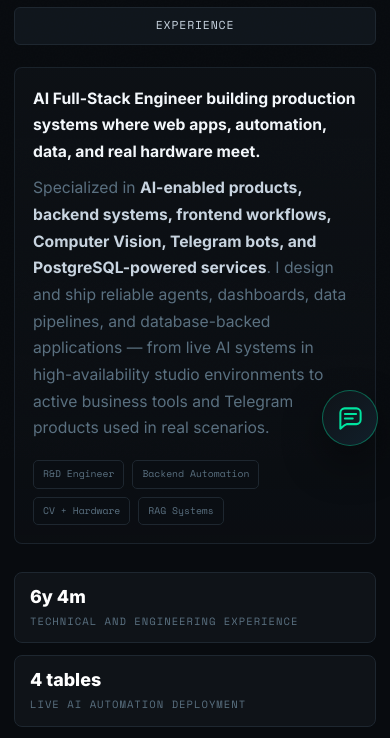
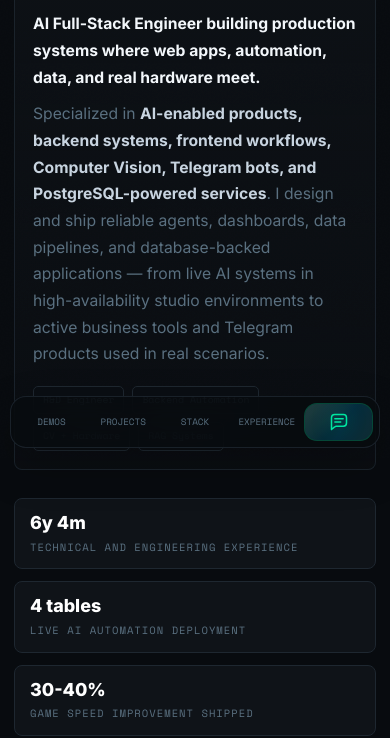
Before and after one commit to harutgrigoryan65-hash/portfolio, a website: page index.html in a window 390 px wide. Shown: the part 386-1124 px from the top of the page. Drawn offline with nearby package versions, Linux system fonts and the light colour scheme.

Commit message:
ai assist button

```diff
--- a/index.html
+++ b/index.html
@@ -88,6 +88,41 @@
             background: rgba(0,229,160,0.07);
         }
 
+        .site-nav .nav-chat-link {
+            position: relative;
+            color: var(--accent);
+            display: inline-grid;
+            place-items: center;
+            min-width: 42px;
+            overflow: hidden;
+            isolation: isolate;
+        }
+
+        .site-nav .nav-chat-link::before {
+            content: "";
+            position: absolute;
+            inset: 0;
+            z-index: -1;
+            background:
+                linear-gradient(135deg, rgba(255,255,255,0.18), transparent 34%),
+                linear-gradient(120deg, rgba(0,229,160,0.06), rgba(0,144,255,0.18), rgba(255,255,255,0.08), rgba(0,229,160,0.18));
+            background-size: 220% 220%;
+            opacity: 0.88;
+            animation: navChatLiquid 5s ease-in-out infinite;
+        }
+
+        .site-nav .nav-chat-link svg {
+            width: 18px;
+            height: 18px;
+            stroke: currentColor;
+            filter: drop-shadow(0 0 10px rgba(0,229,160,0.32));
+        }
+
+        @keyframes navChatLiquid {
+            0%, 100% { background-position: 0% 50%; }
+            50% { background-position: 100% 50%; }
+        }
+
         /* ─── HEADER ─── */
         header {
             margin-bottom: 54px;
@@ -905,23 +940,56 @@
 	            body { line-height: 1.58; }
 
 	            .container {
-                padding: 14px 14px 96px;
+	                padding: 14px 14px 124px;
 	            }
 
 	            .site-nav {
-                width: 100%;
-                justify-content: flex-start;
-                overflow-x: auto;
-                margin-bottom: 28px;
+	                position: fixed;
+	                left: 10px;
+	                right: 10px;
+	                top: auto;
+	                bottom: max(10px, env(safe-area-inset-bottom));
+	                z-index: 35;
+	                width: auto;
+	                max-width: none;
+	                display: grid;
+	                grid-template-columns: repeat(5, minmax(0, 1fr));
+	                justify-content: stretch;
+	                gap: 3px;
+	                overflow: hidden;
+	                margin: 0;
 	                padding: 6px;
 	                scrollbar-width: none;
+	                border-radius: 16px;
 	            }
 
 	            .site-nav::-webkit-scrollbar { display: none; }
 
 	            .site-nav a {
-                font-size: 0.64em;
-                padding: 8px 10px;
+	                min-width: 0;
+	                display: flex;
+	                align-items: center;
+	                justify-content: center;
+	                height: 38px;
+	                padding: 0 4px;
+	                border-radius: 11px;
+	                font-size: clamp(0.48em, 2.45vw, 0.58em);
+	                letter-spacing: 0;
+	                text-align: center;
+	                overflow: hidden;
+	                text-overflow: ellipsis;
+	            }
+
+                .site-nav .nav-chat-link {
+                    min-width: 0;
+                    border-radius: 13px;
+                    background: rgba(0,229,160,0.08);
+                    border: 1px solid rgba(0,229,160,0.22);
+                }
+
+                .site-nav .nav-chat-link svg {
+                    width: 20px;
+                    height: 20px;
                 }
 
             header {
@@ -1413,7 +1481,7 @@
                     inset: 0;
                 }
 
-                .ai-chat.open .ai-chat-toggle {
+                .ai-chat-toggle {
                     display: none;
                 }
 
@@ -1474,7 +1542,11 @@
 	        <a href="#projects">Projects</a>
 	        <a href="#stack">Stack</a>
 	        <a href="#experience">Experience</a>
-        <a href="#" data-open-chat>AI Assistant</a>
+	        <a class="nav-chat-link" href="#" data-open-chat aria-label="Open chat">
+	            <svg viewBox="0 0 24 24" fill="none" aria-hidden="true">
+	                <path d="M7 8h10M7 12h7M6.4 18.2 3 21V6.8C3 4.7 4.7 3 6.8 3h10.4C19.3 3 21 4.7 21 6.8v6.4c0 2.1-1.7 3.8-3.8 3.8H8.7l-2.3 1.2Z" stroke-width="1.8" stroke-linecap="round" stroke-linejoin="round"></path>
+	            </svg>
+	        </a>
 	    </nav>
 
     <!-- ═══════════════════════════════════ HEADER -->
```
Lines whose indentation alone changed are shown as unchanged.
